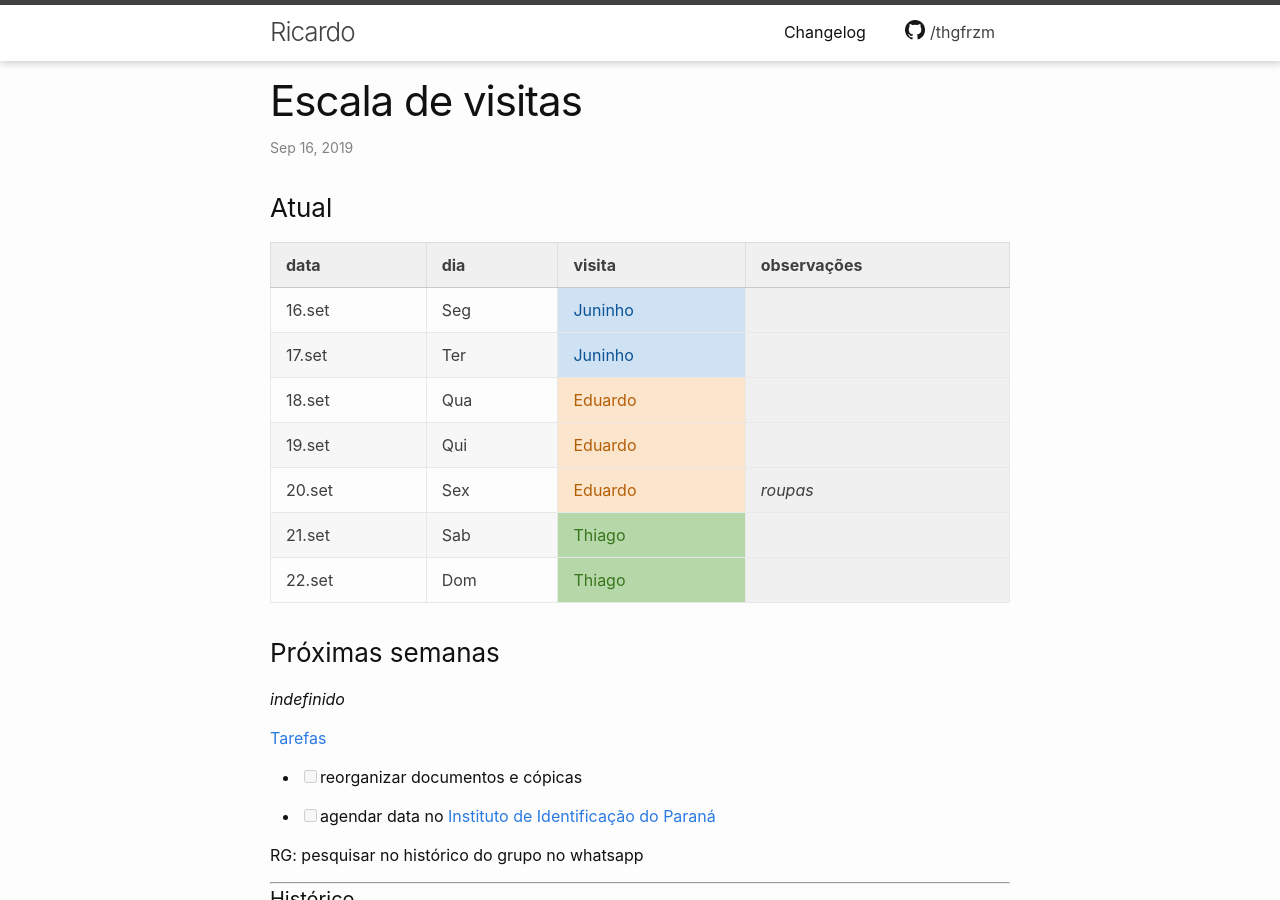
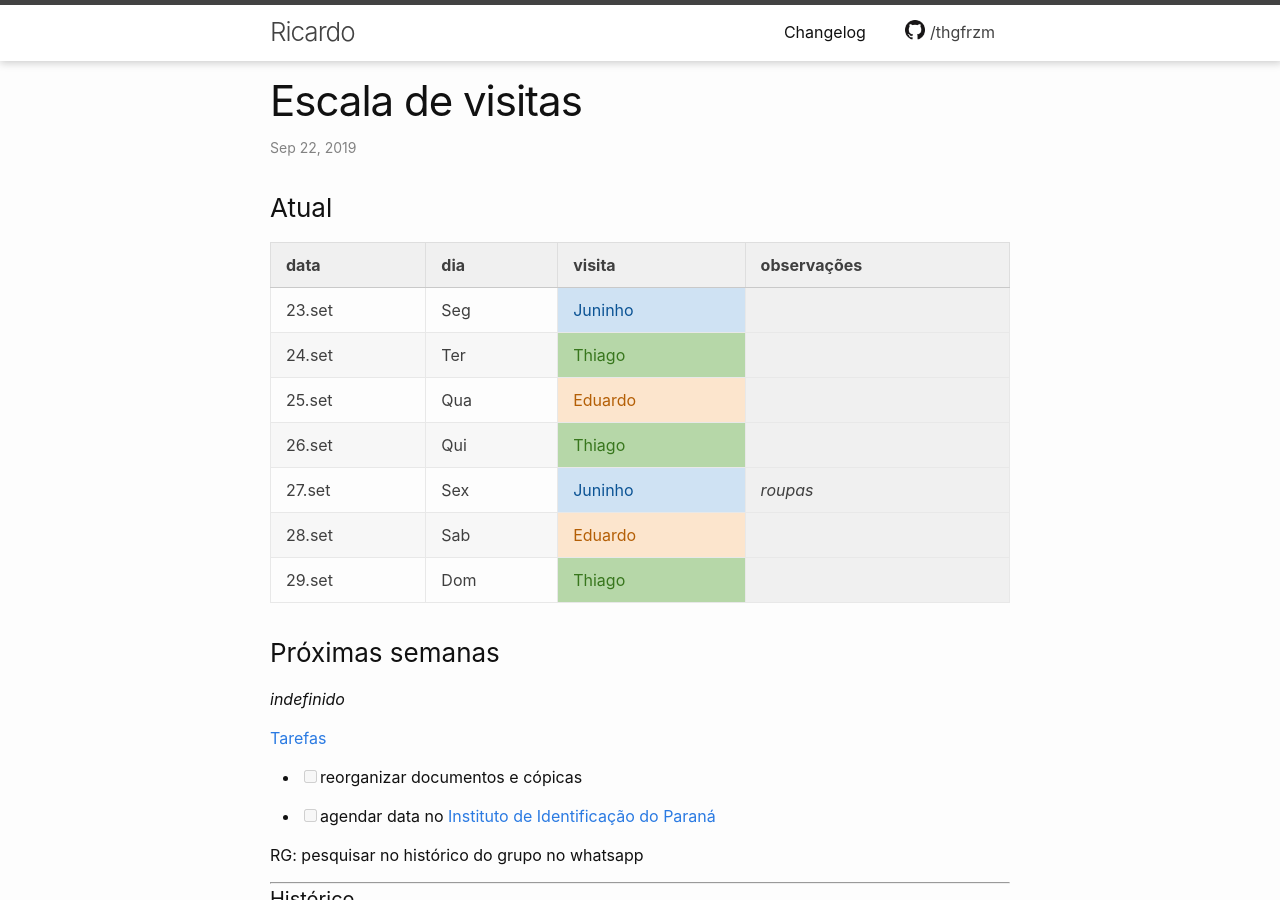
Before and after one commit to thgfrzm/ricardo, a Jekyll site: the page built from _posts/2018-12-23-escala-visitas.markdown, in a window 1280 px wide and 900 px high. Built offline with Jekyll 4.4.1, drawn with Linux system fonts in a browser that asks for light colours; some of the changed text lies outside the part shown.

Commit message:
Update 2018-12-23-escala-visitas.markdown

```diff
--- a/_posts/2018-12-23-escala-visitas.markdown
+++ b/_posts/2018-12-23-escala-visitas.markdown
@@ -9,17 +9,24 @@ categories: agenda
 
 | data   | dia | visita  | observações |
 | ------ | --- | ------- | ----------- |
-| 16.set | Seg | Juninho |             |
-| 17.set | Ter | Juninho |             |
-| 18.set | Qua | Eduardo |             |
-| 19.set | Qui | Eduardo |             |
-| 20.set | Sex | Eduardo | _roupas_    |
-| 21.set | Sab | Thiago  |             |
-| 22.set | Dom | Thiago  |             |
+| 23.set | Seg | Juninho |             |
+| 24.set | Ter | Thiago  |             |
+| 25.set | Qua | Eduardo |             |
+| 26.set | Qui | Thiago  |             |
+| 27.set | Sex | Juninho | _roupas_    |
+| 28.set | Sab | Eduardo |             |
+| 29.set | Dom | Thiago  |             |
 
 ### Próximas semanas
 
 _indefinido_
+
+<!--
+    S T Q Q S S D
+Ed    - x     x
+Ju  x     - x - -
+Th    x   x   - x
+-->
 
 
 [Tarefas](https://thgfrzm.github.io/ricardo/lista-tarefas)
@@ -303,3 +310,10 @@ RG: pesquisar no histórico do grupo no whatsapp
 | 13.set | Sex | Thiago      |                     |
 | 14.set | Sab | Thiago      |                     |
 | 15.set | Dom | Eduardo     |                     |
+| 16.set | Seg | Juninho     |                     |
+| 17.set | Ter | Juninho     |                     |
+| 18.set | Qua | Eduardo     |                     |
+| 19.set | Qui | Eduardo     |                     |
+| 20.set | Sex | Eduardo     | _roupas_            |
+| 21.set | Sab | Thiago      |                     |
+| 22.set | Dom | Thiago      |                     |
```
Also changed, not shown: other parts of _posts/2018-12-23-escala-visitas.markdown (+1 -1 lines).
